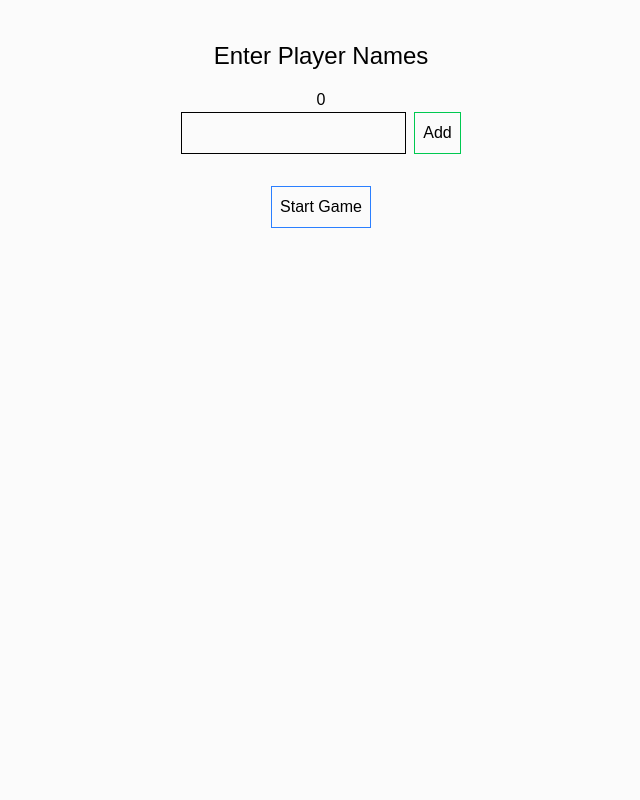
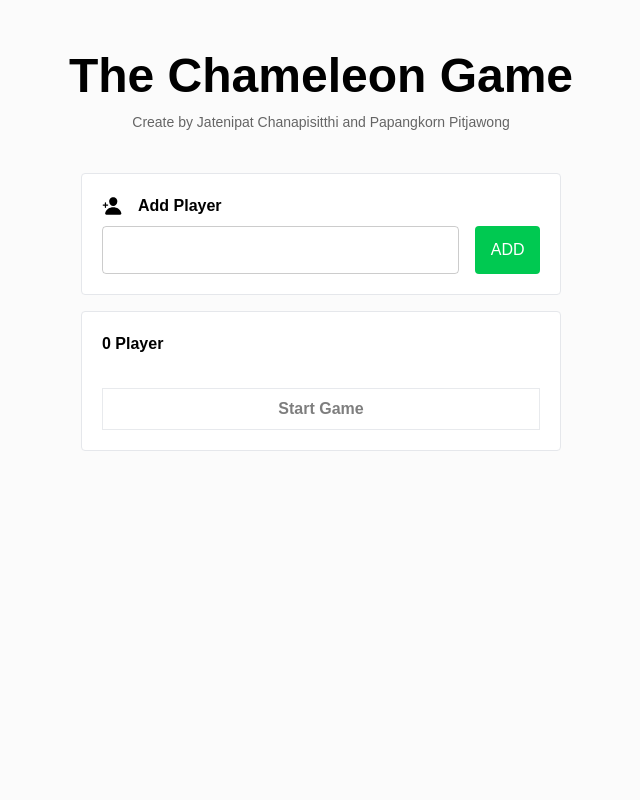
Before and after one commit to JatenipatChanapisitthi/Real-or-FaKe-game, a Next.js app: page / in a window 1280 px wide. Shown: the top 800 px of the page, without its empty margins (319-959 px from the left). Built offline with nearby package versions, Linux system fonts and the light colour scheme.

Commit message:
fix jate to main T main to jate pai

```diff
--- a/package.json
+++ b/package.json
@@ -24,8 +24,5 @@
     "@types/react-dom": "^19",
     "tailwindcss": "^4",
     "typescript": "^5"
-  },
-  "bundleDependencies": [
-    "react-icons"
-  ]
+  }
 }
--- a/src/app/layout.tsx
+++ b/src/app/layout.tsx
@@ -1,5 +1,6 @@
 import type { Metadata } from "next";
 import Footer from "@/components/layout/Credit";
+import Title from '@/components/layout/Title'
 import "./globals.css";
 
 export const metadata: Metadata = {
@@ -15,6 +16,7 @@ export default function RootLayout({
   return (
     <html lang="en">
       <body className="vsc-initialized">
+        <Title />
         {children}
         <Footer />
       </body>
--- a/src/components/PlayerPage/PlayerComponent/PlayerCard.tsx
+++ b/src/components/PlayerPage/PlayerComponent/PlayerCard.tsx
@@ -24,10 +24,9 @@ const PlayerCard: React.FC<PlayerCardProps> = ({nameList, viewedWord, handleView
         {nameList.map((name: string, idx: number) => (
           <li
             onClick={() => {
-              if (!viewedWord.includes(name)) {
-                handleViewWordClick(name);
-              }
-              if (countToStart === nameList.length ) {
+              if (viewedWord.includes(name)) return;
+              handleViewWordClick(name);
+              if (countToStart === nameList.length && inputMinute !== 0) {
                 setGoStart(true)
               }
             }}
--- a/src/components/firstPage/FirstPage.tsx
+++ b/src/components/firstPage/FirstPage.tsx
@@ -1,11 +1,21 @@
 'use client'
 
-import { useState } from 'react'
+import { use, useDebugValue, useState } from 'react'
 import { useRouter } from 'next/navigation'
+import { IoPersonAdd } from "react-icons/io5";
+import { MdEdit } from "react-icons/md";;
+import { FaTrash } from "react-icons/fa";
+import { FaSave } from "react-icons/fa";
+import { MdCancel } from "react-icons/md";
 
 export default function Home() {
-  const [inputName, setInputName] = useState('')
-  const [nameList, setNameList] = useState<string[]>([])
+  const [inputName, setInputName] = useState('');
+  const [nameList, setNameList] = useState<string[]>([]);
+  const [isEditing, setIsEditing] = useState(false);
+  const [editName, setEditName] = useState("");
+  const [editNameIndex, setEditNameIndex] =  useState<number | null>(null);
+  const [isSameName, setIsSameName] = useState(false);
+
   const router = useRouter()
 
   const addNameKeyboard = (e: React.KeyboardEvent<HTMLInputElement>) => {
@@ -20,12 +30,49 @@ export default function Home() {
       if (inputName.trim() !== '' && !nameList.includes(inputName)) {
         setNameList([...nameList, inputName.trim()])
         setInputName('')
+        setIsSameName(false)
+      }
+      else{
+        setIsSameName(true)
+      }
+
+  }
+  const handleDeleteClick = (index: number) =>{
+    const updateName = nameList.filter((_, i) => i !== index);
+    setNameList(updateName);
+  }
+
+const handleEditClick = (index: number) => {
+  setIsEditing(true);
+  setEditName(nameList[index]);
+  setEditNameIndex(index);
+}
+const saveEditedWord = (index: number) => {
+  if (editName.trim() !== '' && !nameList.includes(editName.trim()) || nameList[index] === editName.trim()) {
+    const updatedNameList = [...nameList];
+    updatedNameList[index] = editName.trim();
+    setNameList(updatedNameList);
+    setIsEditing(false);
+    setEditName('');
+    setIsSameName(false)
+  }
+  else{
+    setIsSameName(true)
   }
 }
+
+const handleCancelClick = () => {
+  setIsEditing(false)
+  setEditName('')
+  setEditNameIndex(null)
+}
+
+
 
 
   console.log(nameList)
   console.log(nameList.length)
+  console.log(isEditing)
 
   const goToGame = () => {
     if (nameList.length > 0) {
@@ -35,29 +82,112 @@ export default function Home() {
   }
 
   return (
-    <div className="flex flex-col items-center mt-10 ">
-      <h1 className="text-2xl mb-4">Enter Player Names</h1>
-      <p>{nameList.length}</p>
-      <div className="flex gap-2 mb-4">
+    <div className="flex flex-col items-center gap-4">
+      <div className="flex flex-col bg-white gap-2 border border-gray-200 rounded-sm p-5 w-90 md:w-120">
+        <div className="flex gap-4 items-center">
+          <IoPersonAdd className="text-xl h-auto w-auto" />
+          <h1 className="font-bold">Add Player</h1>
+        </div>
+
+        <div className="flex gap-4">
           <input
             type="text"
-          className="border p-2"
+            className="border border-black/20 rounded-sm w-full h-12 p-2 text-2xl"
             value={inputName}
             onChange={(e) => setInputName(e.target.value)}
             onKeyDown={addNameKeyboard}
           />
-        <button className="border border-green-500 p-2" onClick={addNameClick}>
-          Add
+          <button
+            className={`bg-green-500 hover:bg-green-400 w-20 rounded-sm text-white cursor-pointer`}
+            onClick={addNameClick}
+          >
+            ADD
           </button>
         </div>
-      <ul className="mb-4">
+          {isSameName && (
+            <p className='text-red-500 text-center pt-2'>SAME NAME!!</p>
+          )}
+      </div>
+
+      <div className="flex flex-col bg-white gap-2 border border-gray-200 rounded-sm p-5 w-90 md:w-120 ">
+        {nameList.length > 1 ? (
+          <h1 className="font-bold">{nameList.length} Players</h1>
+        ) : (
+          <h1 className="font-bold">{nameList.length} Player</h1>
+        )}
+        <ul className="mb-4 flex flex-col gap-2">
           {nameList.map((name, index) => (
-          <li key={index}>{name}</li>
+            <div key={index} className="flex items-center gap-2">
+              <li className={`bg-[#F9FAFB] border border-black/10 rounded-sm p-2 w-full flex items-center justify-center`}>
+                {isEditing && editNameIndex === index ? (
+                  <input
+                    type="text"
+                    value={editName}
+                    onChange={(e) => setEditName(e.target.value)}
+                    onKeyDown={(e) => {
+                      if (e.key === "Enter") saveEditedWord(index);
+                    }}
+                    className="bg- border border-black/10 rounded-sm w-full h-full  p-2"
+                  />
+                ) : (
+                  <p className={`p-2`}>{name}</p>
+                )}
+              </li>
+              {isEditing && editNameIndex === index ?(
+              <div className="flex gap-2 ">
+                <button
+                  className="bg-green-500 hover:bg-green-400 w-14 h-14 rounded-[2px] text-white text-xl flex items-center justify-center cursor-pointer"
+                  onClick={() => {
+                    saveEditedWord(index);
+                  }}
+                >
+                  <FaSave />
+                </button>
+                <button
+                  className="bg-red-400 w-14 h-14 rounded-[2px] text-white text-lg flex items-center justify-center cursor-pointer hover:bg-red-300"
+                  onClick={() => {
+                    handleCancelClick();
+                  }}
+                >
+                  <MdCancel />
+                </button>
+              </div>
+               ) : (
+                <div className="flex gap-2 ">
+                <button
+                  className="bg-blue-400 w-14 h-14 rounded-[2px] text-white text-xl flex items-center justify-center cursor-pointer hover:bg-blue-300"
+                  onClick={() => {
+                    handleEditClick(index);
+                  }}
+                >
+                  <MdEdit />
+                </button>
+                <button
+                  className="bg-red-400 w-14 h-14 rounded-[2px] text-white text-lg flex items-center justify-center cursor-pointer hover:bg-red-300"
+                  onClick={() => {
+                    handleDeleteClick(index);
+                  }}
+                >
+                  <FaTrash />
+                </button>
+              </div>
+               )}
+            </div>
           ))}
         </ul>
-      <button className="border border-blue-500 p-2" onClick={goToGame}>
+
+        <button
+          // className="bg-green-500 p-2 text-white font-bold"
+          className={`${
+            nameList.length >= 3
+              ? "bg-green-500  text-white cursor-pointer hover:bg-green-400"
+              : "pointer-events-none opacity-50 border border-gray-300"
+          } p-2  font-bold`}
+          onClick={goToGame}
+        >
           Start Game
         </button>
       </div>
-  )
+    </div>
+  );
 }
```
Also changed, not shown: 1 other file (tests, documents, lock files or other folders). Lines whose indentation alone changed are shown as unchanged.
